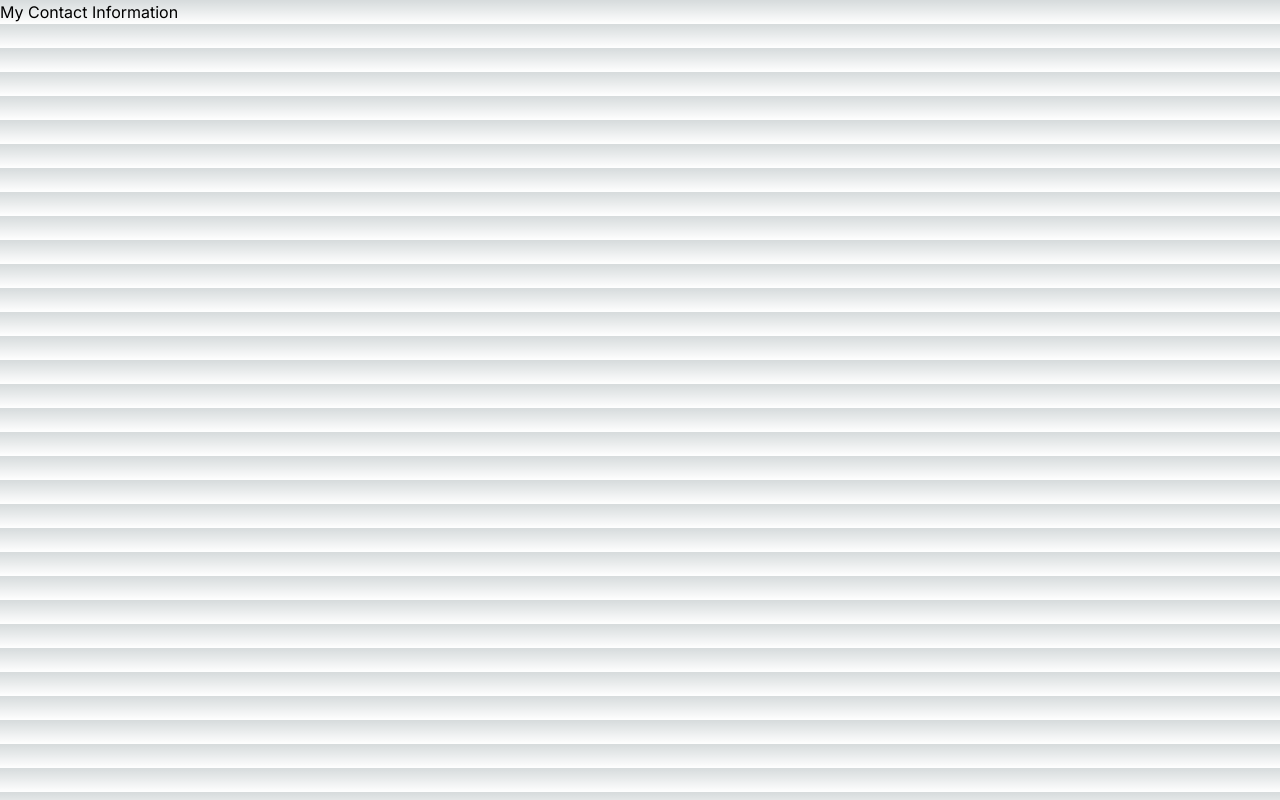
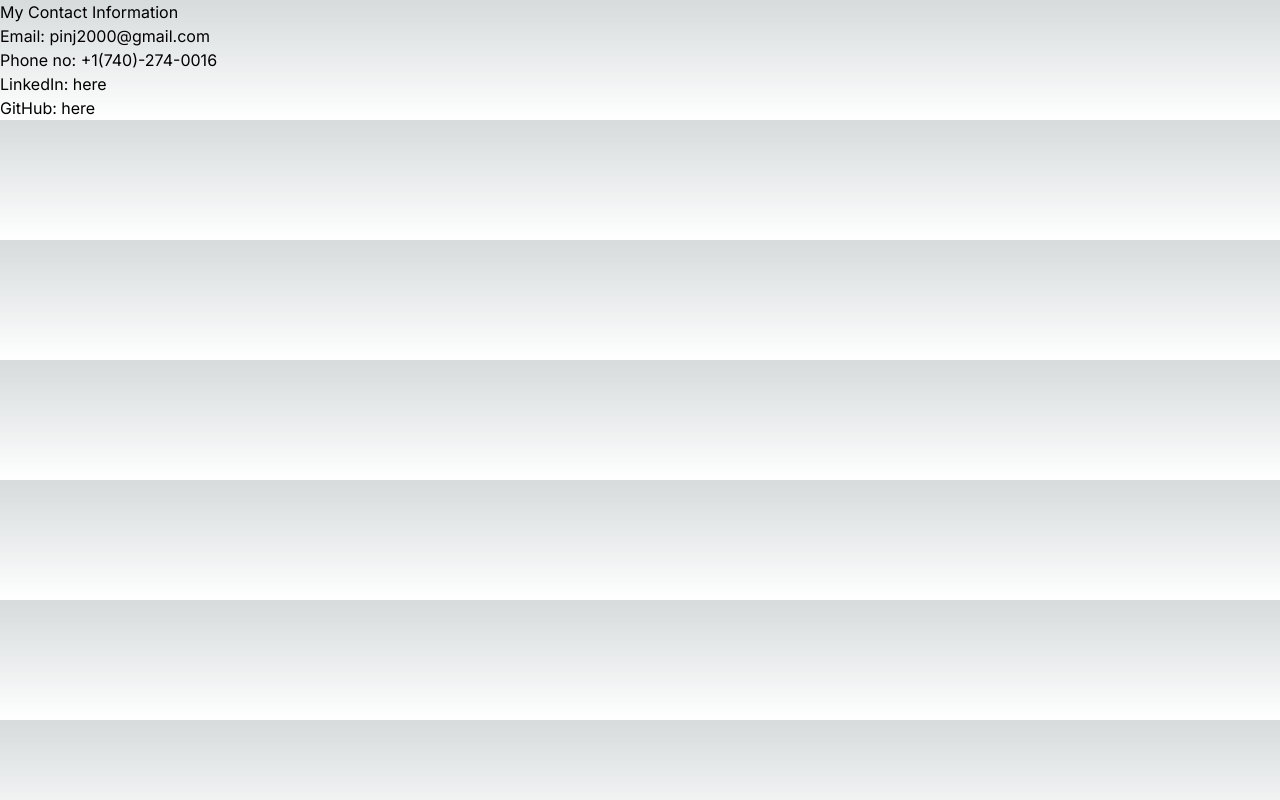
Before and after one commit to pinjster/Portfolio_Site, a Next.js app: page /contact in a window 1280 px wide. Built offline with nearby package versions, Linux system fonts and the light colour scheme.

Commit message:
added contact info

```diff
--- a/app/contact/page.tsx
+++ b/app/contact/page.tsx
@@ -3,7 +3,11 @@ import React from 'react'
 function page() {
   return (
     <div>
-        <h1>My Contact Information</h1>
+        <h4>My Contact Information</h4>
+        <p>Email: pinj2000@gmail.com</p>
+        <p>Phone no: +1(740)-274-0016</p>
+        <p>LinkedIn: <a href="https://www.linkedin.com/in/benjamin-copen/">here</a></p>
+        <p>GitHub: <a href="https://github.com/pinjster">here</a></p>
     </div>
   )
 }
```
